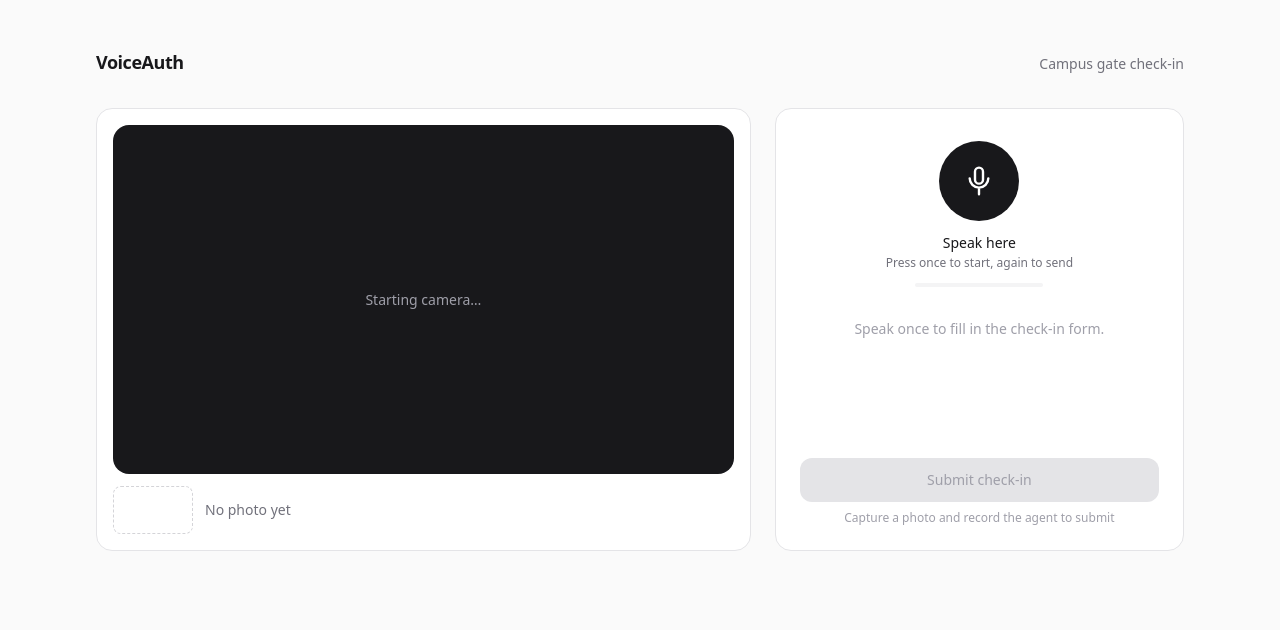
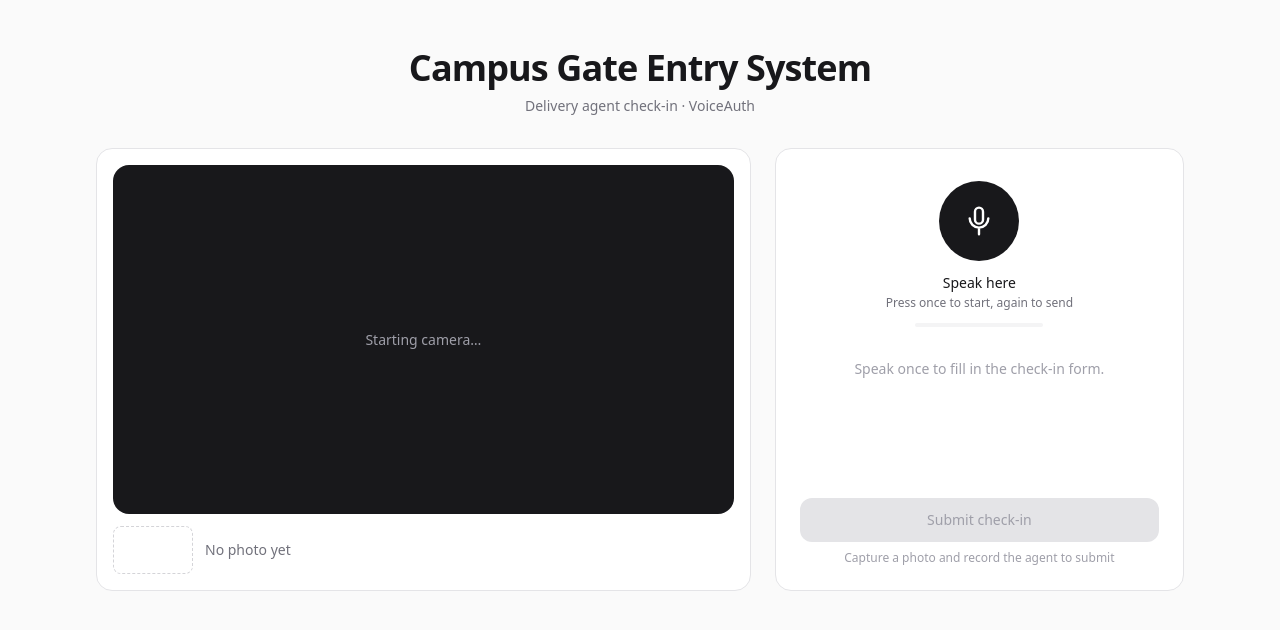
Before and after one commit to Spacemanb10-git/voiceAuth, a React (Vite) app: page / in a window 1280 px wide. Shown: the top 630 px of the page. Built offline with nearby package versions, Linux system fonts and the light colour scheme; no server answers.

Commit message:
feat(ui): large centred 'Campus Gate Entry System' heading

```diff
--- a/index.html
+++ b/index.html
@@ -5,7 +5,7 @@
     <link rel="icon" type="image/svg+xml" href="/favicon.svg" />
     <meta name="viewport" content="width=device-width, initial-scale=1.0" />
     <meta name="description" content="VoiceAuth – delivery agent check-in at the campus gate" />
-    <title>VoiceAuth · Campus Gate</title>
+    <title>Campus Gate Entry System</title>
   </head>
   <body>
     <div id="root"></div>
--- a/src/App.jsx
+++ b/src/App.jsx
@@ -146,9 +146,9 @@ export default function App() {
   return (
     <div className="min-h-screen">
       <div className="mx-auto max-w-6xl px-5 py-8 sm:px-8 lg:py-12">
-        <header className="flex items-baseline justify-between">
-          <h1 className="text-lg font-semibold tracking-tight">VoiceAuth</h1>
-          <p className="text-sm text-zinc-500">Campus gate check-in</p>
+        <header className="text-center">
+          <h1 className="text-3xl font-semibold tracking-tight sm:text-4xl">Campus Gate Entry System</h1>
+          <p className="mt-2 text-sm text-zinc-500">Delivery agent check-in · VoiceAuth</p>
         </header>
 
         <main className="mt-8 grid gap-6 lg:grid-cols-[1.6fr_1fr]">
```
